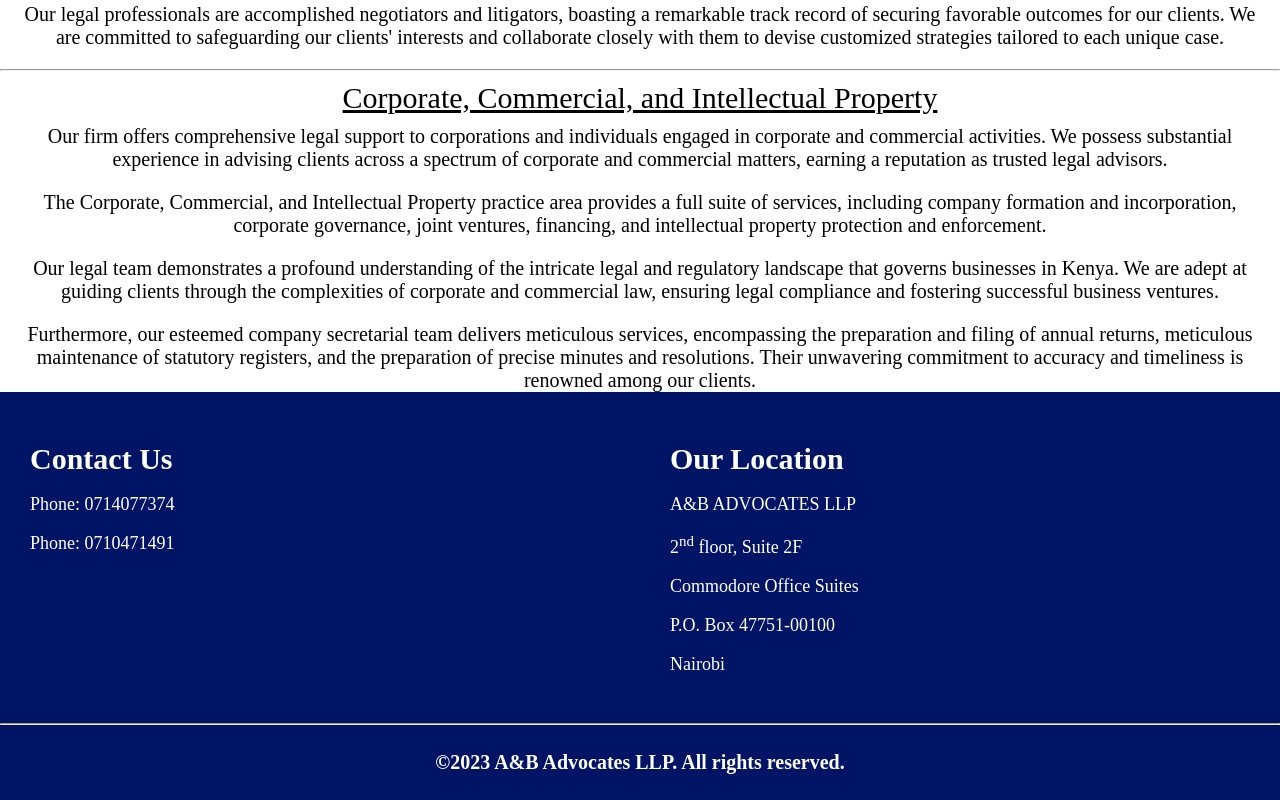
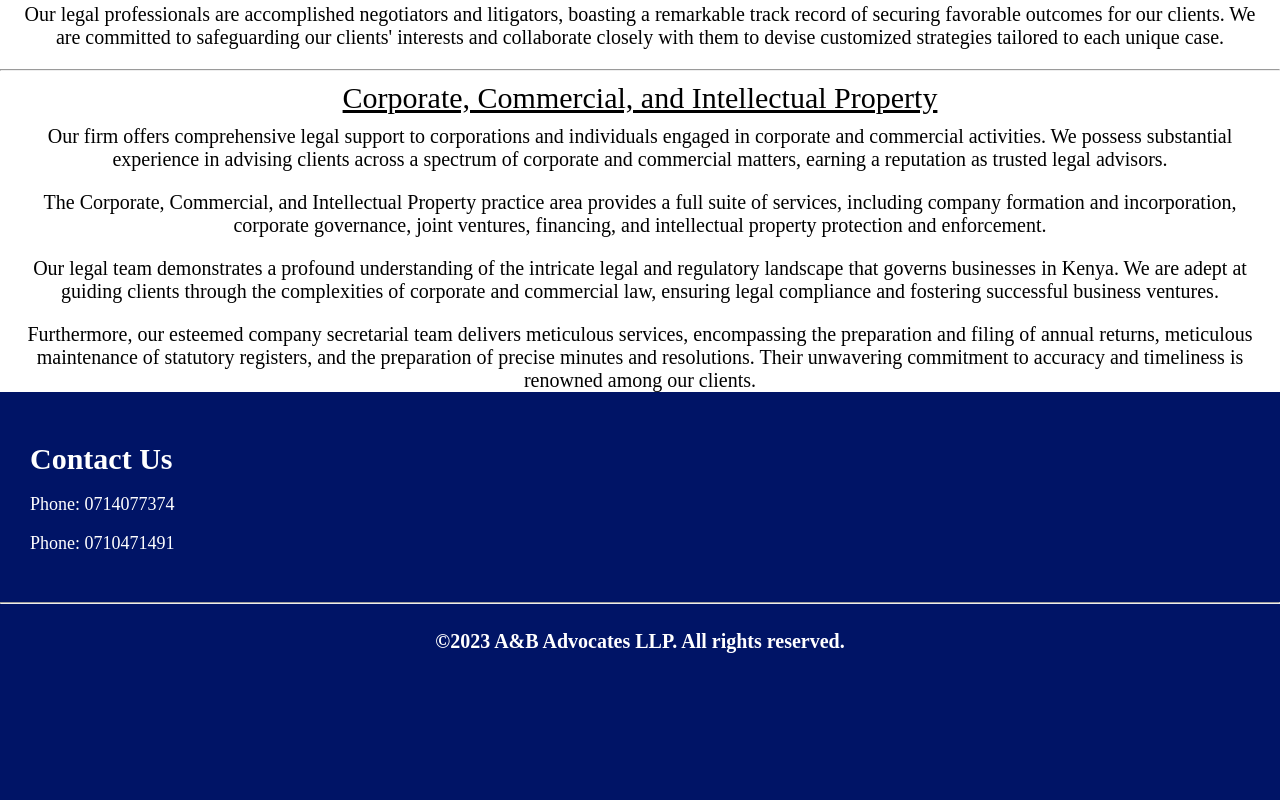
Before and after one commit to Dre-dah/abllp-website, a plain HTML site: page practice-areas.html in a window 1280 px wide. Shown: the part 1078-1878 px from the top of the page. After the commit the page ends 1757 px from the top, so only its background shows below. Drawn offline with Linux system fonts and the light colour scheme.

Commit message:
Update practice-areas.html

```diff
--- a/practice-areas.html
+++ b/practice-areas.html
@@ -100,13 +100,7 @@
             <p>Phone: 0714077374</p>
             <p>Phone: 0710471491</p>
         </div>
-        <div class="location-info">
-            <h2>Our Location</h2>
-            <p>A&B ADVOCATES LLP</p>
-            <p>2<sup>nd</sup> floor, Suite 2F</p>
-            <p>Commodore Office Suites</p>
-            <p>P.O. Box 47751-00100</p>
-            <p>Nairobi</p>
+
         </div>
     </section>
     <hr>
```
